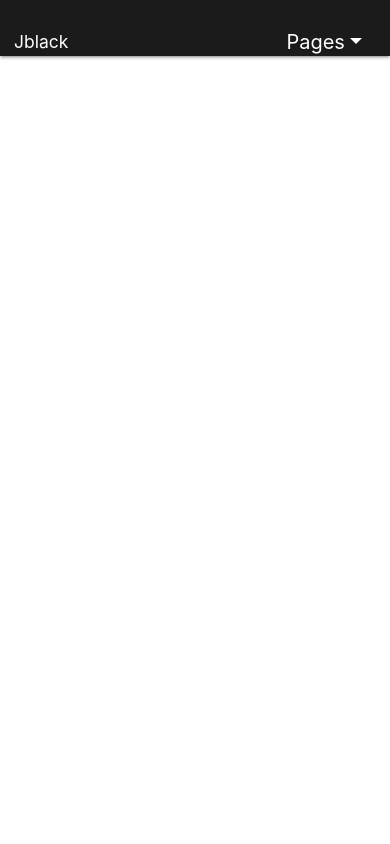
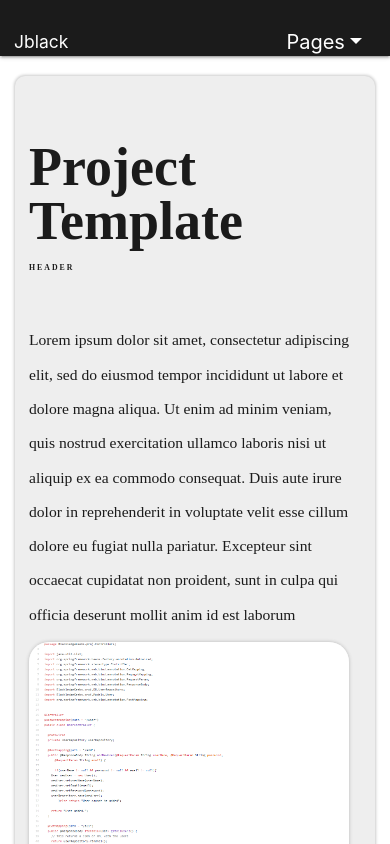
Before and after one commit to BlueDiablos/jblack_dev, a React (Create React App) app: page /project in a window 390 px wide. Shown: the top 844 px of the page. Built offline with nearby package versions, Linux system fonts and the light colour scheme.

Commit message:
Started templating project page
component and information page finished - needs styling

```diff
--- a/src/App.js
+++ b/src/App.js
@@ -12,6 +12,7 @@ import HomePage from "./pages/HomePage";
 import AboutPage from "./pages/AboutPage";
 import ContactPage from "./pages/ContactPage";
 import "./index.css"
+import ProjectPage from "./pages/ProjectPage";
 class App extends React.Component {
   constructor(props) {
     super(props);
@@ -52,7 +53,7 @@ class App extends React.Component {
             </NavDropdown>
             <Navbar.Collapse  id="basic-navbar-nav">
               <Nav className="ml-auto">
-                <Nav.Link  style={{color:"white"}} className="nav-link" href="/">Projects</Nav.Link>
+                <Nav.Link  style={{color:"white"}} className="nav-link" href="/project">Projects</Nav.Link>
                 <Nav.Link  style={{color:"white"}} className="nav-link" href="/about">About</Nav.Link>
                 <Nav.Link  style={{color:"white"}} className="nav-link" href="/contact">Contact</Nav.Link>
 
@@ -77,6 +78,11 @@ class App extends React.Component {
             exact
             render={() => <AboutPage title={this.state.about.title} />}
           />
+           <Route
+            path="/project"
+            exact
+            render={() => <ProjectPage title={this.state.about.title} />}
+          />
           <Route
             path="/contact"
             exact
--- a/src/components/Pane.css
+++ b/src/components/Pane.css
@@ -1,23 +1,32 @@
 .wrapper > div{
   background: #eee;
   padding: 1em;
-  height: 90vh;
+  height: 100%;
+  overflow: none;
+
 
 }
 .wrapper > div:nth-child(odd){
-  background-image: url("../assets/images/eveninghorizon.jpg");
-  background-size: 90vmax auto;
+  background-image: url("../assets/images/personalpic.jpg");
+  background-size: cover;
+  background-repeat: no-repeat;
+
 }
+
 .wrapper{
   padding-top: 20px;
   padding-left: 30px;
   display: grid;
-  grid-template-columns: 40% 50%;
+  grid-template-columns: 30% 60%;
   grid-column-gap: 3em;
   grid-row-gap: 1em;
 
+
 }
+.card{
+  height: 100%;
 
+}
 .title{
   font-weight: 700;
   font-size: 54px;
@@ -39,10 +48,62 @@
   margin-bottom: 50px;
 }
 .paragraph{
-  font-size: 1.6vmin;
+  font-size: 2vmin;
   line-height: 2.2;
   font-weight: 300;
   margin-bottom: 2.5vmin;
   color: #1b1b1b;
   font-family: Poppins;
 }
+
+@media screen and (max-width: 900px){
+  .wrapper > div{
+    background: #eee;
+    padding: 1em;
+    height: 100%;
+    overflow: none;
+
+  }
+  .wrapper > div:nth-child(odd){
+    display: none;
+  }
+  .wrapper{
+    padding-top: 20px;
+    display: flex;
+    grid-template-columns: 50% 50%;
+
+
+  }
+  .card{
+    height: 100%;
+  }
+  .title{
+    font-weight: 700;
+    font-size: 34px;
+    text-transform: capitalize;
+    line-height: 1;
+    margin: 3vmin 0 3.5vmin;
+    margin-top: 50px;
+    font-family: Poppins;
+    color: #1b1b1b;
+
+  }
+  .header{
+    font-weight: 900;
+    font-size: 1vmin;
+    text-transform: uppercase;
+    font-family: Poppins;
+    letter-spacing: 10px;
+    color: #1b1b1b;
+    margin-bottom: 50px;
+  }
+  .paragraph{
+    font-size: 2vmin;
+    line-height: 2.2;
+    font-weight: 300;
+    margin-bottom: 2.5vmin;
+    color: #1b1b1b;
+    font-family: Poppins;
+  }
+
+}
--- /dev/null
+++ b/src/components/ProjectCard.css
@@ -0,0 +1,79 @@
+.container > div{
+    background: #eee;
+    padding: 1em;
+    height: 100%;
+
+  }
+
+  .container{
+    padding-top: 20px;
+    padding-left: 30px;
+    display: grid;
+    grid-template-columns: 100%;
+
+  }
+  .proj-card {
+    height: 100%;
+    width: auto;
+    border-radius: 10px;
+    box-shadow: 0px 0px 3px 1px #ccc;
+  }
+  .proj-title{
+    font-weight: 700;
+    font-size: 54px;
+    text-transform: capitalize;
+    line-height: 1;
+    margin: 3vmin 0 3.5vmin;
+    margin-top: 50px;
+    font-family: Poppins;
+    color: #1b1b1b;
+
+  }
+  .proj-header{
+    font-weight: 900;
+    font-size: 1.7vmin;
+    text-transform: uppercase;
+    font-family: Poppins;
+    letter-spacing: 10px;
+    color: #1b1b1b;
+    margin-bottom: 50px;
+  }
+  .proj-body{
+    font-size: 2vmin;
+    line-height: 2.2;
+    font-weight: 300;
+    margin-bottom: 2.5vmin;
+    color: #1b1b1b;
+    font-family: Poppins;
+  }
+  .card-image{
+    border-radius: 20px;
+    width: 600px;
+    height: 600px;
+    box-shadow: 0px 0px 3px 1px #ccc;
+  }
+  @media screen and (max-width: 900px){
+    .proj-body{
+      font-size: 4vmin;
+    line-height: 2.2;
+    font-weight: 300;
+    margin-bottom: 2.5vmin;
+    color: #1b1b1b;
+    font-family: Poppins;
+    }
+    .card-image{
+      border-radius: 20px;
+      width: 320px;
+      height: 300px;
+      box-shadow: 0px 0px 3px 1px #ccc;
+    }
+    .proj-header{
+      font-weight: 900;
+      font-size: 2vmin;
+      text-transform: uppercase;
+      font-family: Poppins;
+      letter-spacing: 2px;
+      color: #1b1b1b;
+      margin-bottom: 50px;
+    }
+  }
--- /dev/null
+++ b/src/components/ProjectCard.js
@@ -0,0 +1,26 @@
+import React from "react";
+import "./ProjectCard.css";
+import { useSpring, animated } from "react-spring";
+
+function ProjectCard(props) {
+  const style = useSpring({
+    from: { opacity: 0, transform: "translate3d(0,-40px,0)" },
+    to: { opacity: 1, transform: "translate3d(0,0px,0)" }
+  });
+  return (
+
+    <div className="container">
+      <div className="proj-card">
+        <h2 className="proj-title">{props.info.title}</h2>
+        <p className="proj-header"> {props.info.header}</p>
+        <p className="proj-body">{props.info.body}</p>
+        <img
+        className="card-image"
+        src={props.info.imageSrc}
+      />
+      </div>
+    </div>
+
+  );
+}
+export default ProjectCard;
--- a/src/pages/ProjectPage.js
+++ b/src/pages/ProjectPage.js
@@ -0,0 +1,70 @@
+import React from "react";
+import ProjectCard from "../components/ProjectCard";
+import Footer from "../components/Footer";
+import { Container } from "react-bootstrap";
+import pic from "../assets/images/code_snip1.png"
+import { Row } from "react-bootstrap";
+
+class ProjectPage extends React.Component {
+    constructor(props) {
+        super(props);
+        this.state = {
+          info: [
+            {
+              id: 0,
+              title: "Project Template",
+              header: "Header",
+              link: "https://www.w3schools.com/cssref/css3_pr_box-shadow.asp",
+              imageSrc: pic,
+              body:
+                "Lorem ipsum dolor sit amet, consectetur adipiscing elit, sed do eiusmod tempor incididunt ut labore et dolore magna aliqua. Ut enim ad minim veniam, quis nostrud exercitation ullamco laboris nisi ut aliquip ex ea commodo consequat. Duis aute irure dolor in reprehenderit in voluptate velit esse cillum dolore eu fugiat nulla pariatur. Excepteur sint occaecat cupidatat non proident, sunt in culpa qui officia deserunt mollit anim id est laborum"
+            },
+            {
+              id: 1,
+              title: "Project Template",
+              header: "Mobile Chat Application",
+              imageSrc: pic,
+              body:
+                "Lorem ipsum dolor sit amet, consectetur adipiscing elit, sed do eiusmod tempor incididunt ut labore et dolore magna aliqua. Ut enim ad minim veniam, quis nostrud exercitation ullamco laboris nisi ut aliquip ex ea commodo consequat. Duis aute irure dolor in reprehenderit in voluptate velit esse cillum dolore eu fugiat nulla pariatur. Excepteur sint occaecat cupidatat non proident, sunt in culpa qui officia deserunt mollit anim id est laborum"
+            },
+            {
+              id: 2,
+              title: "Project Template",
+              header: "Mobile Chat Application",
+              imageSrc: pic,
+              body:
+                "Lorem ipsum dolor sit amet, consectetur adipiscing elit, sed do eiusmod tempor incididunt ut labore et dolore magna aliqua. Ut enim ad minim veniam, quis nostrud exercitation ullamco laboris nisi ut aliquip ex ea commodo consequat. Duis aute irure dolor in reprehenderit in voluptate velit esse cillum dolore eu fugiat nulla pariatur. Excepteur sint occaecat cupidatat non proident, sunt in culpa qui officia deserunt mollit anim id est laborum"
+            },
+            {
+              id: 3,
+              title: "Project Template",
+              header: "Mobile Chat Application",
+              imageSrc: pic,
+              body:
+                "Lorem ipsum dolor sit amet, consectetur adipiscing elit, sed do eiusmod tempor incididunt ut labore et dolore magna aliqua. Ut enim ad minim veniam, quis nostrud exercitation ullamco laboris nisi ut aliquip ex ea commodo consequat. Duis aute irure dolor in reprehenderit in voluptate velit esse cillum dolore eu fugiat nulla pariatur. Excepteur sint occaecat cupidatat non proident, sunt in culpa qui officia deserunt mollit anim id est laborum"
+            },
+          ],
+        };
+      }
+
+      makeCards = (info) => {
+        return info.map((info) => {
+          return <ProjectCard info={info} />;
+        });
+      };
+
+      render() {
+        return (
+          <div id="App">
+            <Container fluid={true}>
+              <Row className="justify-content-around">
+                {this.makeCards(this.state.info)}
+              </Row>
+            </Container>
+            <Footer />
+          </div>
+        );
+      }
+}
+
+export default ProjectPage;
```
Also changed, not shown: src/pages/AboutPage.js (+13 -19 lines), src/assets/images/code_snip1.png (added), 1 other file (tests, documents, lock files or other folders).
